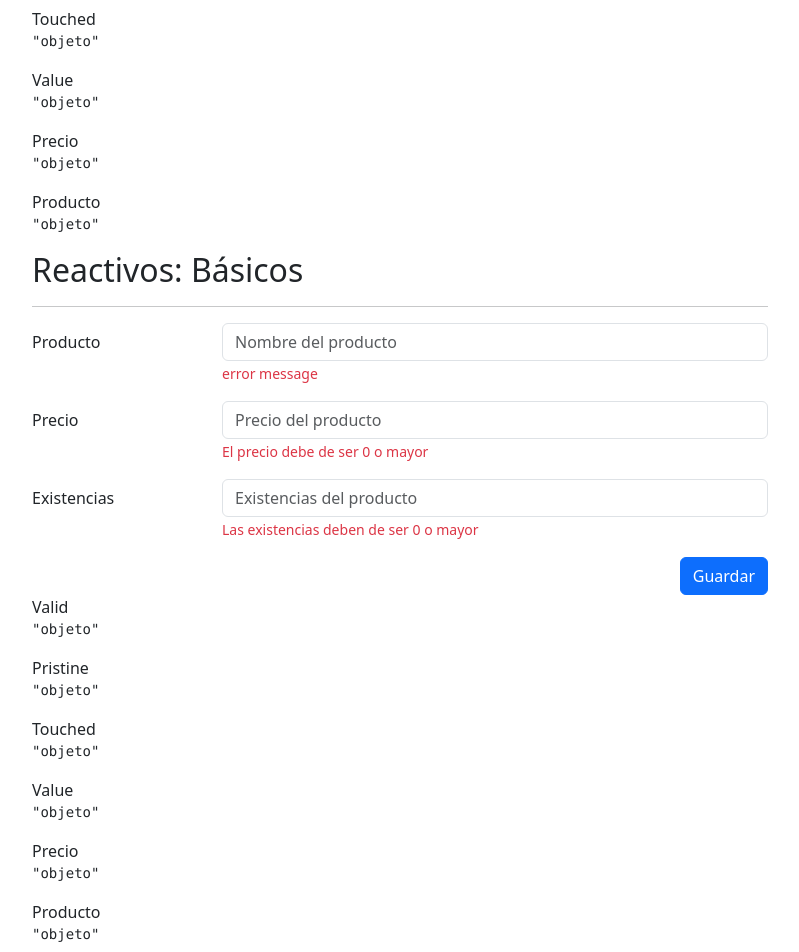
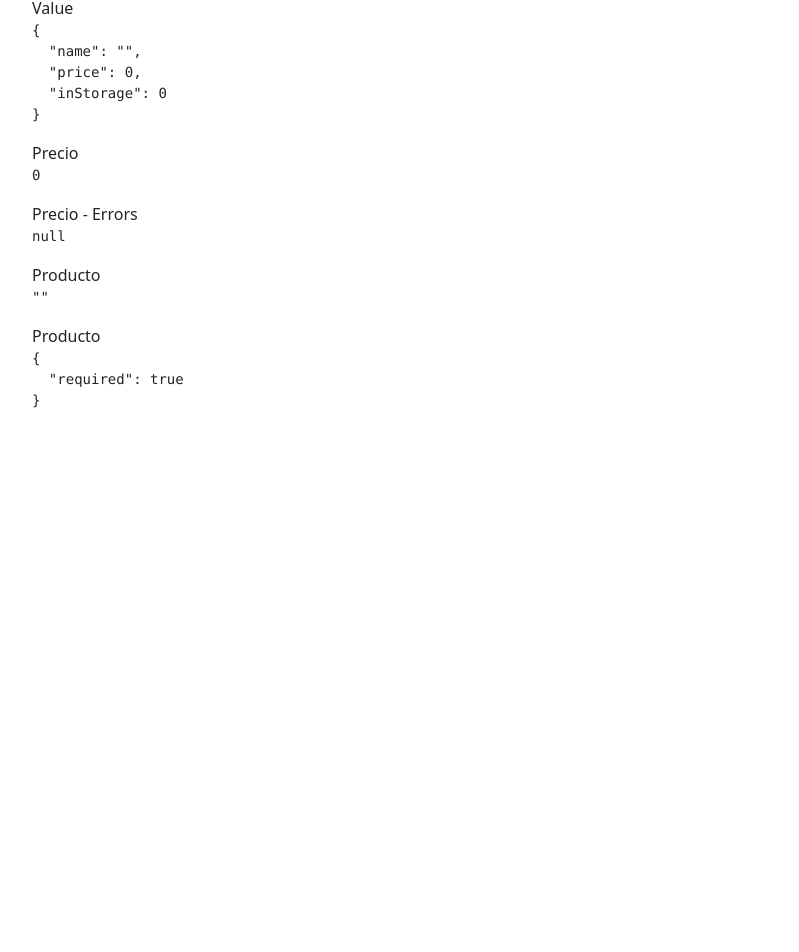
Before and after one commit to Silvia-loza/formsApp, an Angular app: page /reactive/basic in a window 1280 px wide. Shown: the part 506-1458 px from the top of the page, without its empty margins (50-849 px from the left). After the commit the page ends 933 px from the top, so only its background shows below. Built offline with nearby package versions, Linux system fonts and the light colour scheme.

Commit message:
feat; Added validators for basic form

```diff
--- a/src/app/reactive/pages/basic-page/basic-page.component.html
+++ b/src/app/reactive/pages/basic-page/basic-page.component.html
@@ -15,10 +15,13 @@
             placeholder="Nombre del producto"
           />
 
+          @if(isValidField('name')){
+
           <span class="form-text text-danger">
             <!-- Debe de ser de 3 letras -->
-            error message
+            {{ getFieldError("name") }}
           </span>
+          }
         </div>
       </div>
 
@@ -32,9 +35,11 @@
             formControlName="price"
             placeholder="Precio del producto"
           />
+          @if(isValidField('price')){
           <span class="form-text text-danger">
             El precio debe de ser 0 o mayor
           </span>
+          }
         </div>
       </div>
 
@@ -48,10 +53,11 @@
             formControlName="inStorage"
             placeholder="Existencias del producto"
           />
-
+          @if(isValidField('inStorage')){
           <span class="form-text text-danger">
             Las existencias deben de ser 0 o mayor
           </span>
+          }
         </div>
       </div>
 
@@ -69,107 +75,26 @@
 <div class="row">
   <div class="col">
     <span>Valid</span>
-    <pre>{{ "objeto" | json }}</pre>
+    <pre>{{ myForm.valid | json }}</pre>
 
     <span>Pristine</span>
-    <pre>{{ "objeto" | json }}</pre>
+    <pre>{{ myForm.pristine | json }}</pre>
 
     <span>Touched</span>
-    <pre>{{ "objeto" | json }}</pre>
+    <pre>{{ myForm.touched | json }}</pre>
 
     <span>Value</span>
-    <pre>{{ "objeto" | json }}</pre>
+    <pre>{{ myForm.value | json }}</pre>
 
     <span>Precio</span>
-    <pre>{{ "objeto" | json }}</pre>
+    <pre>{{ myForm.controls["price"].value | json }}</pre>
+
+    <span>Precio - Errors </span>
+    <pre>{{ myForm.controls["price"].errors | json }}</pre>
 
     <span>Producto</span>
-    <pre>{{ "objeto" | json }}</pre>
+    <pre>{{ myForm.controls["name"].value | json }}</pre>
+    <span>Producto</span>
+    <pre>{{ myForm.controls["name"].errors | json }}</pre>
   </div>
 </div>
-<h2>Reactivos: Básicos</h2>
-<hr />
-
-<div class="row">
-  <div class="col">
-    <form autocomplete="off">
-      <!-- Campo de producto -->
-      <div class="mb-3 row">
-        <label class="col-sm-3 col-form-label">Producto</label>
-        <div class="col-sm-9">
-          <input
-            type="text"
-            class="form-control"
-            placeholder="Nombre del producto"
-          />
-
-          <span class="form-text text-danger">
-            <!-- Debe de ser de 3 letras -->
-            error message
-          </span>
-        </div>
-      </div>
-
-      <!-- Campo de producto -->
-      <div class="mb-3 row">
-        <label class="col-sm-3 col-form-label">Precio</label>
-        <div class="col-sm-9">
-          <input
-            type="number"
-            class="form-control"
-            placeholder="Precio del producto"
-          />
-          <span class="form-text text-danger">
-            El precio debe de ser 0 o mayor
-          </span>
-        </div>
-      </div>
-
-      <!-- Campo de existencias -->
-      <div class="mb-3 row">
-        <label class="col-sm-3 col-form-label">Existencias</label>
-        <div class="col-sm-9">
-          <input
-            type="number"
-            class="form-control"
-            placeholder="Existencias del producto"
-          />
-
-          <span class="form-text text-danger">
-            Las existencias deben de ser 0 o mayor
-          </span>
-        </div>
-      </div>
-
-      <div class="row">
-        <div class="col">
-          <button type="submit" class="btn btn-primary float-end">
-            Guardar
-          </button>
-        </div>
-      </div>
-    </form>
-  </div>
-</div>
-
-<div class="row">
-  <div class="col">
-    <span>Valid</span>
-    <pre>{{ "objeto" | json }}</pre>
-
-    <span>Pristine</span>
-    <pre>{{ "objeto" | json }}</pre>
-
-    <span>Touched</span>
-    <pre>{{ "objeto" | json }}</pre>
-
-    <span>Value</span>
-    <pre>{{ "objeto" | json }}</pre>
-
-    <span>Precio</span>
-    <pre>{{ "objeto" | json }}</pre>
-
-    <span>Producto</span>
-    <pre>{{ "objeto" | json }}</pre>
-  </div>
-</div>
--- a/src/app/reactive/pages/basic-page/basic-page.component.ts
+++ b/src/app/reactive/pages/basic-page/basic-page.component.ts
@@ -1,5 +1,10 @@
 import { Component } from '@angular/core';
-import { FormBuilder, FormControl, FormGroup } from '@angular/forms';
+import {
+  FormBuilder,
+  FormControl,
+  FormGroup,
+  Validators,
+} from '@angular/forms';
 
 @Component({
   templateUrl: './basic-page.component.html',
@@ -14,16 +19,45 @@ export class BasicPageComponent {
   // });
 
   public myForm = this.fb.group({
-    name: ['', [], []],
-    price: [0, [], []],
-    inStorage: [0, [], []],
+    name: ['', [Validators.required, Validators.minLength(3)]],
+    price: [0, [Validators.required, Validators.min(0)]],
+    inStorage: [0, [Validators.required, Validators.min(0)]],
   });
   constructor(private fb: FormBuilder) {}
-  ngOnInit() {
-    console.log('El componente se ha inicializado');
+  ngOnInit() {}
+
+  isValidField(field: keyof typeof this.myForm.controls): boolean | null {
+    return (
+      this.myForm.controls[field].errors &&
+      this.myForm.controls[field] &&
+      this.myForm.controls[field].touched
+    );
+  }
+
+  getFieldError(field: any): any {
+    const control = this.myForm.get(field);
+    if (!control) return null; // Control no encontrado
+    const errors = control.errors || {};
+    for (const key of Object.keys(errors)) {
+      switch (key) {
+        case 'required':
+          return 'Este campo es requerido';
+        case 'minlength':
+          return `Minimo ${errors['minlength'].requiredLength} caracteres`;
+      }
+
+      return null;
+    }
+
+    return control.errors || {};
   }
 
   onSave(): void {
+    if (this.myForm.invalid) {
+      this.myForm.markAllAsTouched();
+      return;
+    }
     console.log('My formulario valores ', this.myForm.value);
+    this.myForm.reset();
   }
 }
```
